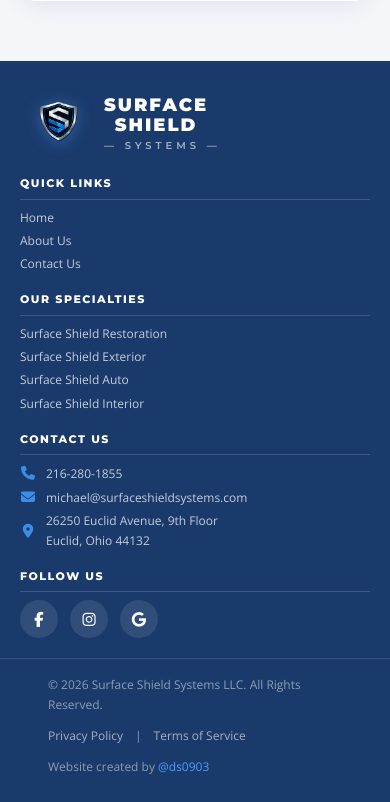
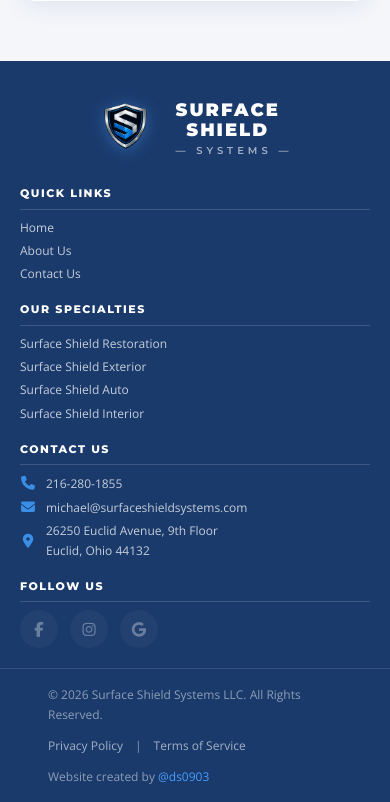
Before and after one commit to ds0903/SurfaceShield, a Django app: page /contact/ in a window 390 px wide. Shown: the part 1249-2051 px from the top of the page. Before the commit the page ends 2023 px from the top, so only its background shows below. Run offline with Django 5.2, Linux system fonts and the light colour scheme; data comes from the database, SQL or seed files in the repository.

Commit message:
04.07.2026_3

```diff
--- a/static/css/main.css
+++ b/static/css/main.css
@@ -1146,7 +1146,8 @@ img { max-width: 100%; display: block; }
     transition: background 0.2s;
 }
 
-.social-links a:hover { background: var(--accent); }
+.social-links a { pointer-events: none; opacity: 0.35; filter: grayscale(1); cursor: default; }
+.social-links a:hover { background: rgba(255,255,255,0.08); }
 
 .footer-bottom {
     border-top: 1px solid rgba(255,255,255,0.12);
@@ -1688,9 +1689,9 @@ img { max-width: 100%; display: block; }
     .footer-inner { grid-template-columns: 1fr; gap: 14px; padding: 28px 20px 20px; }
     .footer-col h4 { font-size: 11px; padding-bottom: 6px; margin-bottom: 8px; }
     .footer-col ul li { margin-bottom: 4px; font-size: 12px; }
-    .footer-brand { text-align: left; }
+    .footer-brand { text-align: center; display: flex; justify-content: center; padding-right: 16px; }
     .footer-brand-link { margin-top: 0 !important; flex-direction: row !important; align-items: center !important; gap: 12px; }
-    .footer-logo-img { width: 72px !important; height: 72px !important; margin-right: 0 !important; margin-bottom: 0 !important; margin-top: 0 !important; flex-shrink: 0; }
+    .footer-logo-img { width: 82px !important; height: 82px !important; margin-right: 0 !important; margin-bottom: 0 !important; margin-top: 0 !important; flex-shrink: 0; }
     .footer-brand-text { align-items: flex-start !important; text-align: left; }
     .footer-brand-name { font-size: 18px; }
     .form-row { grid-template-columns: 1fr; }
@@ -2024,7 +2025,9 @@ img { max-width: 100%; display: block; }
     .auto-intro-stats { flex-direction: row; flex-wrap: wrap; gap: 8px; }
     .auto-stat { padding: 8px 12px; }
     .auto-svc-grid { grid-template-columns: 1fr; }
-    .svc-ins-inner { gap: 16px; flex-direction: column; }
+    .svc-ins-inner { gap: 0; flex-direction: column; align-items: flex-start; }
+    .svc-ins-left { height: auto !important; min-height: 0 !important; max-height: 200px !important; align-self: flex-start !important; overflow: hidden !important; }
+    .svc-ins-left-link { max-height: 200px !important; overflow: hidden !important; padding: 0 !important; margin: 0 !important; display: block !important; }
     .svc-ins-badges { display: grid !important; grid-template-columns: 1fr 1fr; gap: 10px; flex: none; width: 100%; justify-content: unset; }
     .svc-ins-badge { gap: 6px; padding: 10px 8px; }
 }
```
